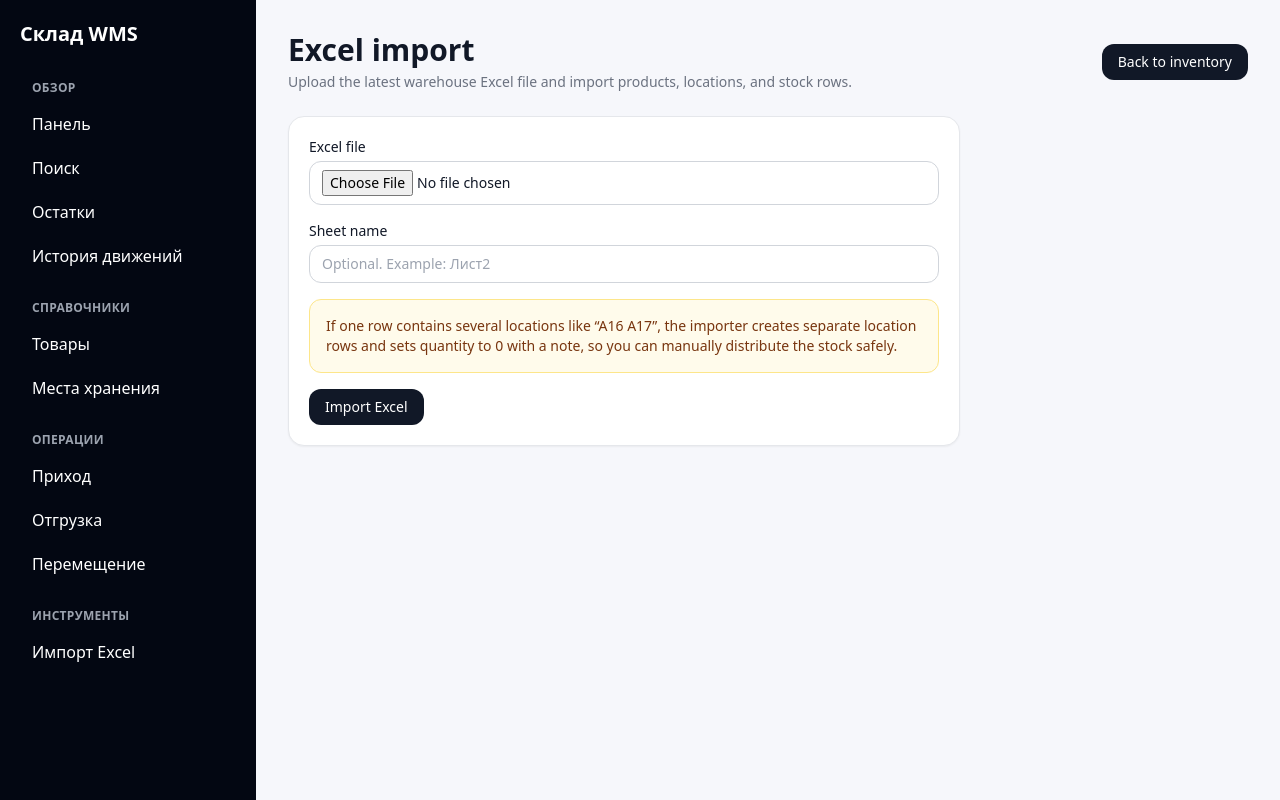
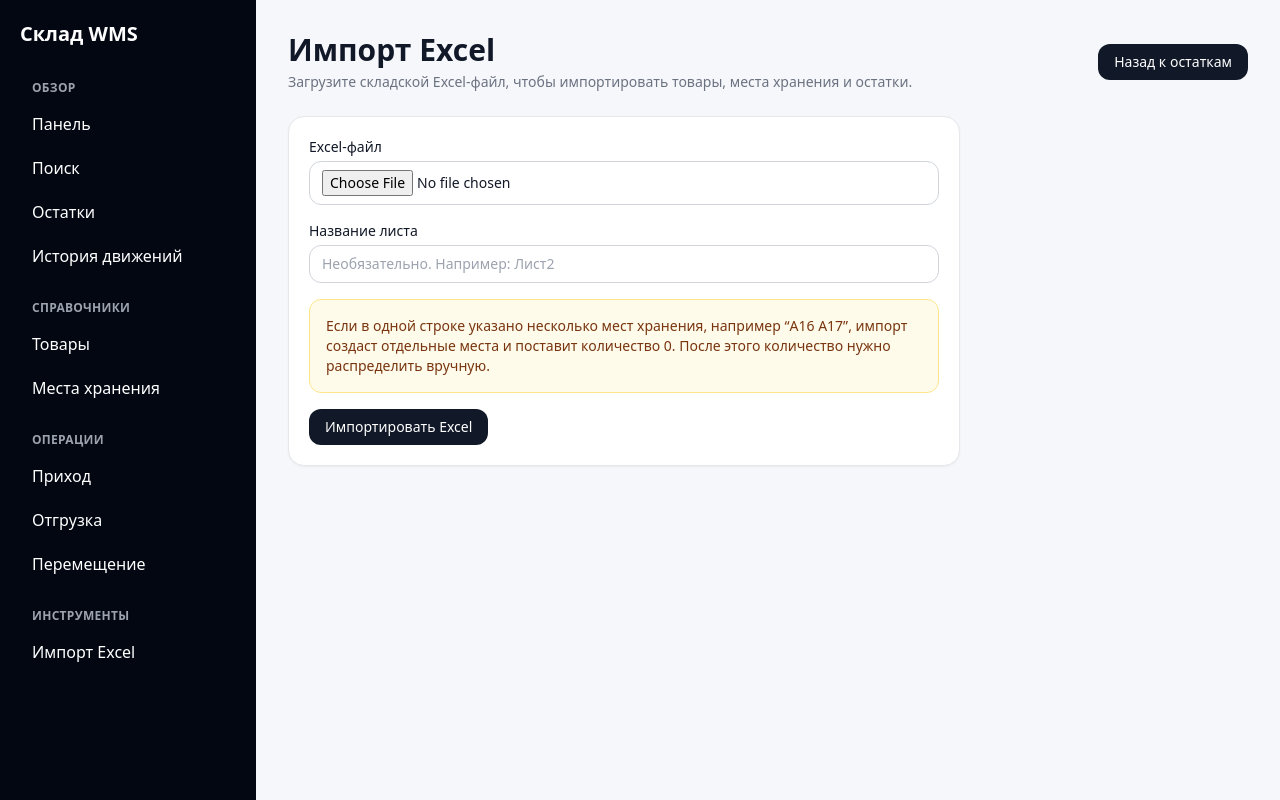
Before and after one commit to nikolayabashin-afk/warehouse, a Next.js app: page /import in a window 1280 px wide. Built offline with nearby package versions, Linux system fonts and the light colour scheme.

Commit message:
Translate Excel import page

```diff
--- a/app/import/page.tsx
+++ b/app/import/page.tsx
@@ -5,19 +5,19 @@ export default function ImportPage() {
   return <div>
     <div className="mb-6 flex items-center justify-between gap-4">
       <div>
-        <h1 className="text-3xl font-bold">Excel import</h1>
-        <p className="text-sm text-gray-500 mt-1">Upload the latest warehouse Excel file and import products, locations, and stock rows.</p>
+        <h1 className="text-3xl font-bold">Импорт Excel</h1>
+        <p className="text-sm text-gray-500 mt-1">Загрузите складской Excel-файл, чтобы импортировать товары, места хранения и остатки.</p>
       </div>
-      <Link className="btn" href="/inventory">Back to inventory</Link>
+      <Link className="btn" href="/inventory">Назад к остаткам</Link>
     </div>
 
     <form action={importWarehouseExcel} encType="multipart/form-data" className="card p-5 grid gap-4 max-w-2xl">
-      <label className="text-sm font-medium">Excel file<input className="input mt-1" name="file" type="file" accept=".xlsx,.xls" required /></label>
-      <label className="text-sm font-medium">Sheet name<input className="input mt-1" name="sheetName" placeholder="Optional. Example: Лист2" /></label>
+      <label className="text-sm font-medium">Excel-файл<input className="input mt-1" name="file" type="file" accept=".xlsx,.xls" required /></label>
+      <label className="text-sm font-medium">Название листа<input className="input mt-1" name="sheetName" placeholder="Необязательно. Например: Лист2" /></label>
       <div className="rounded-xl bg-amber-50 border border-amber-200 p-4 text-sm text-amber-900">
-        If one row contains several locations like “A16 A17”, the importer creates separate location rows and sets quantity to 0 with a note, so you can manually distribute the stock safely.
+        Если в одной строке указано несколько мест хранения, например “A16 A17”, импорт создаст отдельные места и поставит количество 0. После этого количество нужно распределить вручную.
       </div>
-      <button className="btn w-fit">Import Excel</button>
+      <button className="btn w-fit">Импортировать Excel</button>
     </form>
   </div>
 }
```
